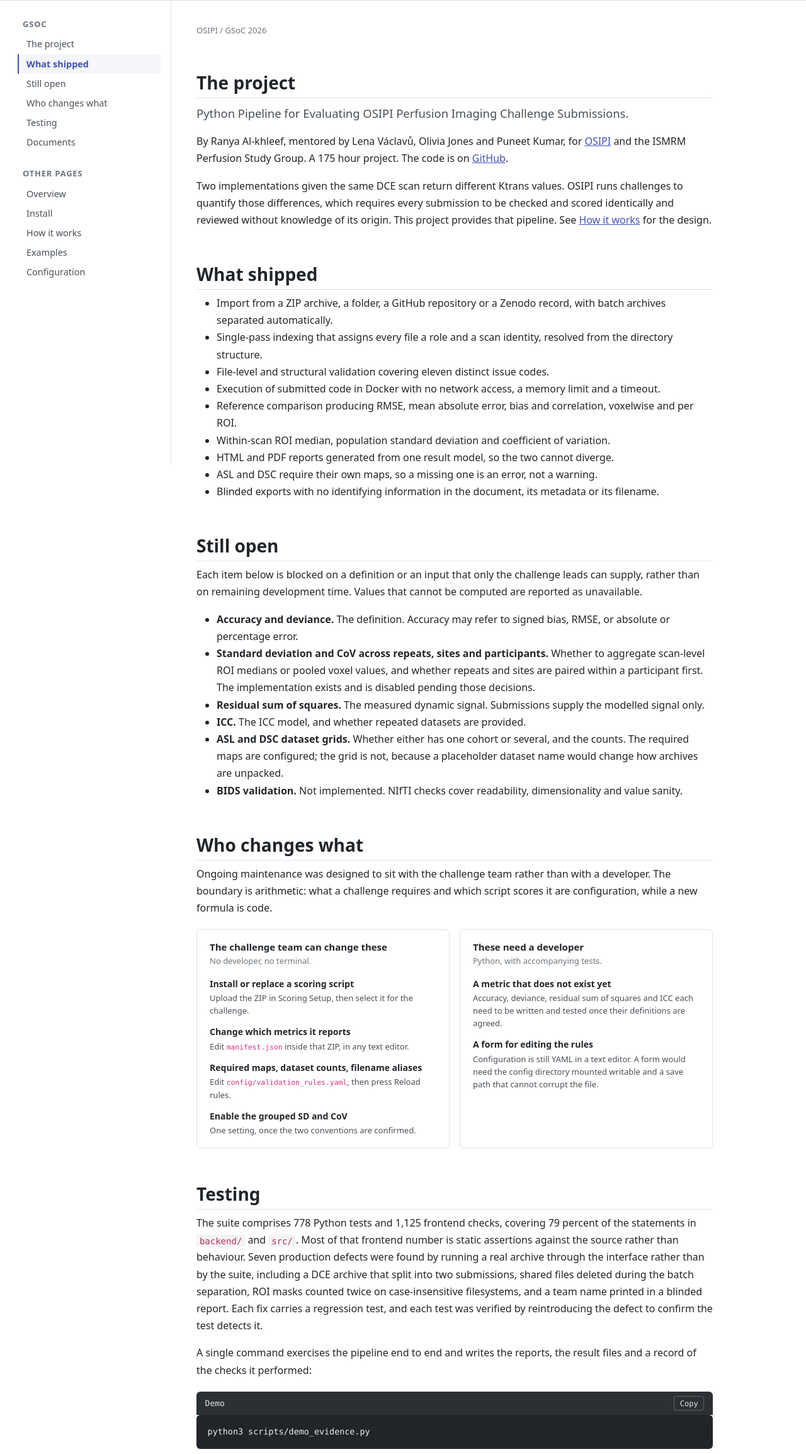
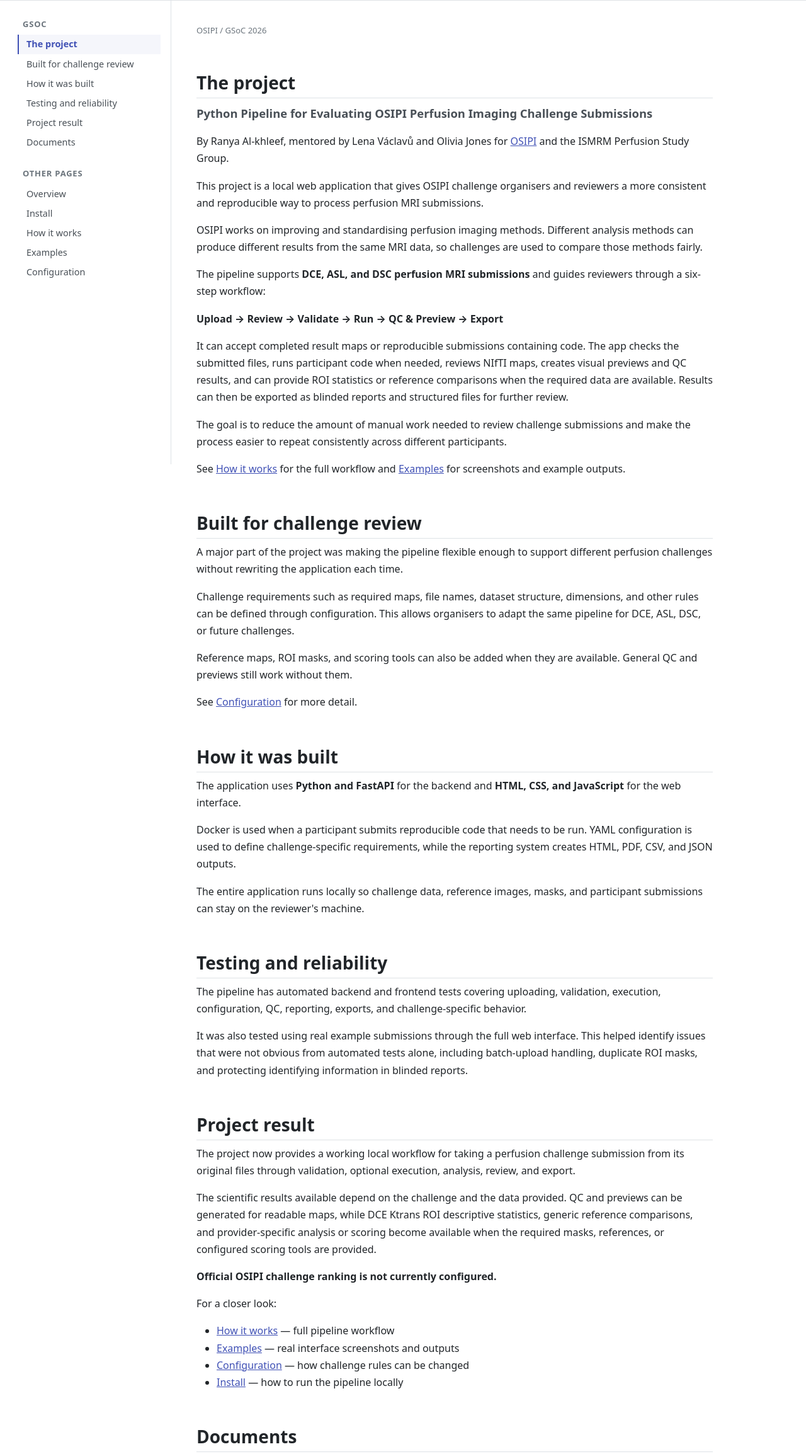
Before and after one commit to ralkhleef/osipi-perfusion-pipeline, a plain HTML site: page docs/gsoc.html in a window 1280 px wide. Shown: the part 65-2373 px from the top of the page at 63% size. Drawn offline with nearby package versions, Linux system fonts and the light colour scheme.

Commit message:
Update GitHub Pages documentation for current pipeline

```diff
--- a/docs/assets/scripts/nav.js
+++ b/docs/assets/scripts/nav.js
@@ -20,7 +20,7 @@
       links: [
         ["#introduction", "Introduction"],
         ["#what-it-does", "What it does"],
-        ["#submission-types", "Submission types"],
+        ["#submission-workflows", "Submission workflows"],
         ["#pipeline-workflow", "Workflow"],
       ],
     },
@@ -79,10 +79,10 @@
       tab: "GSoC",
       links: [
         ["#project", "The project"],
-        ["#what-shipped", "What shipped"],
-        ["#still-open", "Still open"],
-        ["#who-changes-what", "Who changes what"],
-        ["#testing", "Testing"],
+        ["#challenge-review", "Built for challenge review"],
+        ["#how-built", "How it was built"],
+        ["#testing", "Testing and reliability"],
+        ["#result", "Project result"],
         ["#documents", "Documents"],
       ],
     },
--- a/docs/gsoc.html
+++ b/docs/gsoc.html
@@ -4,7 +4,7 @@
 <meta charset="utf-8">
 <meta name="viewport" content="width=device-width, initial-scale=1">
 <title>GSoC 2026 · Perfusion Challenge Pipeline</title>
-<meta name="description" content="Google Summer of Code 2026 work product for the OSIPI Perfusion Challenge Pipeline: what was proposed, what shipped, and what is still waiting on a decision.">
+<meta name="description" content="A clear summary of the Google Summer of Code 2026 OSIPI Perfusion Challenge Pipeline project, its workflow, implementation and results.">
 <!-- The mark, not the wordmark: the lettering is illegible at 16 px. -->
 <link rel="icon" href="assets/images/favicon.ico" sizes="any">
 <link rel="apple-touch-icon" href="assets/images/osipi-mark.png">
@@ -57,112 +57,98 @@
         <section>
           <p class="docs-breadcrumb">OSIPI / GSoC 2026</p>
           <h2 id="project" data-toc-title="The project">The project</h2>
-          <p class="docs-lead">Python Pipeline for Evaluating OSIPI Perfusion Imaging Challenge
-            Submissions.</p>
+          <p class="docs-lead"><strong>Python Pipeline for Evaluating OSIPI Perfusion Imaging
+            Challenge Submissions</strong></p>
 
-          <p>By Ranya Al-khleef, mentored by Lena Václavů, Olivia Jones and Puneet Kumar, for
+          <p>By Ranya Al-khleef, mentored by Lena Václavů and Olivia Jones for
             <a href="https://osipi.ismrm.org/" target="_blank" rel="noopener">OSIPI</a> and the ISMRM
-            Perfusion Study Group. A 175 hour project. The code is on
-            <a href="https://github.com/ralkhleef/osipi-perfusion-pipeline" target="_blank" rel="noopener">GitHub</a>.</p>
+            Perfusion Study Group.</p>
 
-          <p>Two implementations given the same DCE scan return different Ktrans values. OSIPI runs
-            challenges to quantify those differences, which requires every submission to be checked
-            and scored identically and reviewed without knowledge of its origin. This project
-            provides that pipeline. See <a href="how-it-works.html#why">How it works</a> for the
-            design.</p>
+          <p>This project is a local web application that gives OSIPI challenge organisers and
+            reviewers a more consistent and reproducible way to process perfusion MRI submissions.</p>
+
+          <p>OSIPI works on improving and standardising perfusion imaging methods. Different analysis
+            methods can produce different results from the same MRI data, so challenges are used to
+            compare those methods fairly.</p>
+
+          <p>The pipeline supports <strong>DCE, ASL, and DSC perfusion MRI submissions</strong> and
+            guides reviewers through a six-step workflow:</p>
+
+          <p><strong>Upload → Review → Validate → Run → QC &amp; Preview → Export</strong></p>
+
+          <p>It can accept completed result maps or reproducible submissions containing code. The app
+            checks the submitted files, runs participant code when needed, reviews NIfTI maps, creates
+            visual previews and QC results, and can provide ROI statistics or reference comparisons
+            when the required data are available. Results can then be exported as blinded reports and
+            structured files for further review.</p>
+
+          <p>The goal is to reduce the amount of manual work needed to review challenge submissions
+            and make the process easier to repeat consistently across different participants.</p>
+
+          <p>See <a href="how-it-works.html">How it works</a> for the full workflow and
+            <a href="examples.html">Examples</a> for screenshots and example outputs.</p>
         </section>
 
         <section>
-          <h2 id="what-shipped" data-toc-title="What shipped">What shipped</h2>
-          <ul>
-            <li>Import from a ZIP archive, a folder, a GitHub repository or a Zenodo record, with batch archives separated automatically.</li>
-            <li>Single-pass indexing that assigns every file a role and a scan identity, resolved from the directory structure.</li>
-            <li>File-level and structural validation covering eleven distinct issue codes.</li>
-            <li>Execution of submitted code in Docker with no network access, a memory limit and a timeout.</li>
-            <li>Reference comparison producing RMSE, mean absolute error, bias and correlation, voxelwise and per ROI.</li>
-            <li>Within-scan ROI median, population standard deviation and coefficient of variation.</li>
-            <li>HTML and PDF reports generated from one result model, so the two cannot diverge.</li>
-            <li>ASL and DSC require their own maps, so a missing one is an error, not a warning.</li>
-            <li>Blinded exports with no identifying information in the document, its metadata or its filename.</li>
-          </ul>
+          <h2 id="challenge-review" data-toc-title="Built for challenge review">Built for challenge review</h2>
+          <p>A major part of the project was making the pipeline flexible enough to support different
+            perfusion challenges without rewriting the application each time.</p>
+
+          <p>Challenge requirements such as required maps, file names, dataset structure, dimensions,
+            and other rules can be defined through configuration. This allows organisers to adapt the
+            same pipeline for DCE, ASL, DSC, or future challenges.</p>
+
+          <p>Reference maps, ROI masks, and scoring tools can also be added when they are available.
+            General QC and previews still work without them.</p>
+
+          <p>See <a href="configuration.html">Configuration</a> for more detail.</p>
         </section>
 
         <section>
-          <h2 id="still-open" data-toc-title="Still open">Still open</h2>
-          <p>Each item below is blocked on a definition or an input that only the challenge leads can
-            supply, rather than on remaining development time. Values that cannot be computed are
-            reported as unavailable.</p>
-          <ul>
-            <li><strong>Accuracy and deviance.</strong> The definition. Accuracy may refer to signed
-              bias, RMSE, or absolute or percentage error.</li>
-            <li><strong>Standard deviation and CoV across repeats, sites and participants.</strong>
-              Whether to aggregate scan-level ROI medians or pooled voxel values, and whether repeats
-              and sites are paired within a participant first. The implementation exists and is
-              disabled pending those decisions.</li>
-            <li><strong>Residual sum of squares.</strong> The measured dynamic signal. Submissions
-              supply the modelled signal only.</li>
-            <li><strong>ICC.</strong> The ICC model, and whether repeated datasets are provided.</li>
-            <li><strong>ASL and DSC dataset grids.</strong> Whether either has one cohort or
-              several, and the counts. The required maps are configured; the grid is not, because
-              a placeholder dataset name would change how archives are unpacked.</li>
-            <li><strong>BIDS validation.</strong> Not implemented. NIfTI checks cover readability,
-              dimensionality and value sanity.</li>
-          </ul>
+          <h2 id="how-built" data-toc-title="How it was built">How it was built</h2>
+          <p>The application uses <strong>Python and FastAPI</strong> for the backend and
+            <strong>HTML, CSS, and JavaScript</strong> for the web interface.</p>
+
+          <p>Docker is used when a participant submits reproducible code that needs to be run. YAML
+            configuration is used to define challenge-specific requirements, while the reporting
+            system creates HTML, PDF, CSV, and JSON outputs.</p>
+
+          <p>The entire application runs locally so challenge data, reference images, masks, and
+            participant submissions can stay on the reviewer's machine.</p>
         </section>
 
         <section>
-          <h2 id="who-changes-what" data-toc-title="Who changes what">Who changes what</h2>
-          <p>Ongoing maintenance was designed to sit with the challenge team rather than with a
-            developer. The boundary is arithmetic: what a challenge requires and which script scores
-            it are configuration, while a new formula is code.</p>
+          <h2 id="testing" data-toc-title="Testing and reliability">Testing and reliability</h2>
+          <p>The pipeline has automated backend and frontend tests covering uploading, validation,
+            execution, configuration, QC, reporting, exports, and challenge-specific behavior.</p>
 
-          <div class="docs-cards">
-            <div class="docs-card">
-              <h3>The challenge team can change these</h3>
-              <p>No developer, no terminal.</p>
-              <dl>
-                <dt>Install or replace a scoring script</dt>
-                <dd>Upload the ZIP in Scoring Setup, then select it for the challenge.</dd>
-                <dt>Change which metrics it reports</dt>
-                <dd>Edit <code>manifest.json</code> inside that ZIP, in any text editor.</dd>
-                <dt>Required maps, dataset counts, filename aliases</dt>
-                <dd>Edit <code>config/validation_rules.yaml</code>, then press Reload rules.</dd>
-                <dt>Enable the grouped SD and CoV</dt>
-                <dd>One setting, once the two conventions are confirmed.</dd>
-              </dl>
-            </div>
-            <div class="docs-card">
-              <h3>These need a developer</h3>
-              <p>Python, with accompanying tests.</p>
-              <dl>
-                <dt>A metric that does not exist yet</dt>
-                <dd>Accuracy, deviance, residual sum of squares and ICC each need to be written and
-                  tested once their definitions are agreed.</dd>
-                <dt>A form for editing the rules</dt>
-                <dd>Configuration is still YAML in a text editor. A form would need the config
-                  directory mounted writable and a save path that cannot corrupt the file.</dd>
-              </dl>
-            </div>
-          </div>
+          <p>It was also tested using real example submissions through the full web interface. This
+            helped identify issues that were not obvious from automated tests alone, including
+            batch-upload handling, duplicate ROI masks, and protecting identifying information in
+            blinded reports.</p>
+
         </section>
 
         <section>
-          <h2 id="testing" data-toc-title="Testing">Testing</h2>
-          <p>The suite comprises 778 Python tests and 1,125 frontend checks, covering 79 percent of
-            the statements in <code>backend/</code> and <code>src/</code>. Most of that frontend
-            number is static assertions against the source rather than behaviour. Seven production
-            defects were found by running a real archive through the interface rather than by the suite,
-            including a DCE archive that split into two submissions, shared files deleted during the
-            batch separation, ROI masks counted twice on case-insensitive filesystems, and a team
-            name printed in a blinded report. Each fix carries a regression test, and each test was
-            verified by reintroducing the defect to confirm the test detects it.</p>
-          <p>A single command exercises the pipeline end to end and writes the reports, the result
-            files and a record of the checks it performed:</p>
-          <div class="docs-code">
-            <div class="docs-code-header"><span>Demo</span><button class="docs-copy" type="button">Copy</button></div>
-            <pre><code>python3 scripts/demo_evidence.py</code></pre>
-          </div>
-          <p>See <a href="examples.html#example-output">Example output</a> for a report it made.</p>
+          <h2 id="result" data-toc-title="Project result">Project result</h2>
+          <p>The project now provides a working local workflow for taking a perfusion challenge
+            submission from its original files through validation, optional execution, analysis,
+            review, and export.</p>
+
+          <p>The scientific results available depend on the challenge and the data provided. QC and
+            previews can be generated for readable maps, while DCE Ktrans ROI descriptive statistics,
+            generic reference comparisons, and provider-specific analysis or scoring become available
+            when the required masks, references, or configured scoring tools are provided.</p>
+
+          <p><strong>Official OSIPI challenge ranking is not currently configured.</strong></p>
+
+          <p>For a closer look:</p>
+          <ul>
+            <li><a href="how-it-works.html">How it works</a> — full pipeline workflow</li>
+            <li><a href="examples.html">Examples</a> — real interface screenshots and outputs</li>
+            <li><a href="configuration.html">Configuration</a> — how challenge rules can be changed</li>
+            <li><a href="install.html">Install</a> — how to run the pipeline locally</li>
+          </ul>
         </section>
 
         <section>
```
Also changed, not shown: docs/configuration.html (+20 -10 lines), docs/examples.html (+6 -5 lines), docs/how-it-works.html (+9 -5 lines), docs/index.html (+37 -22 lines), docs/install.html (+5 -4 lines), docs/status.html (+9 -7 lines), 2 other files.
